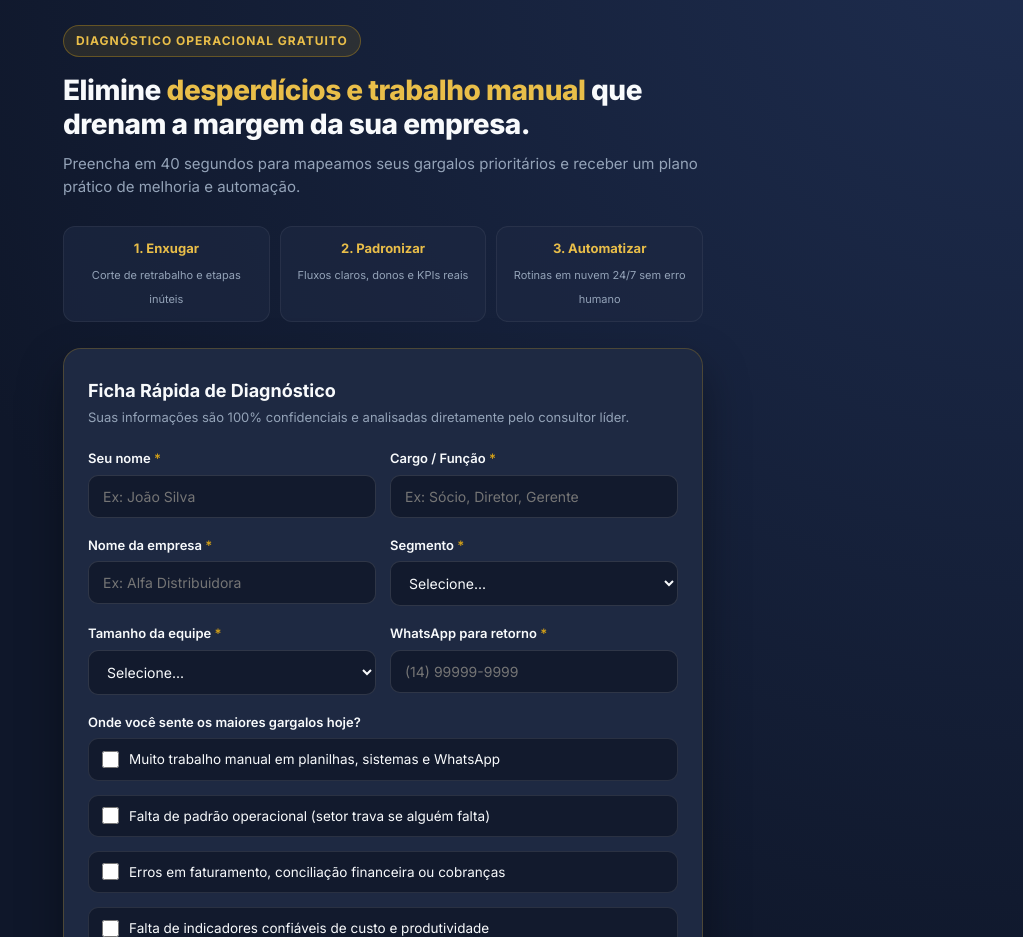
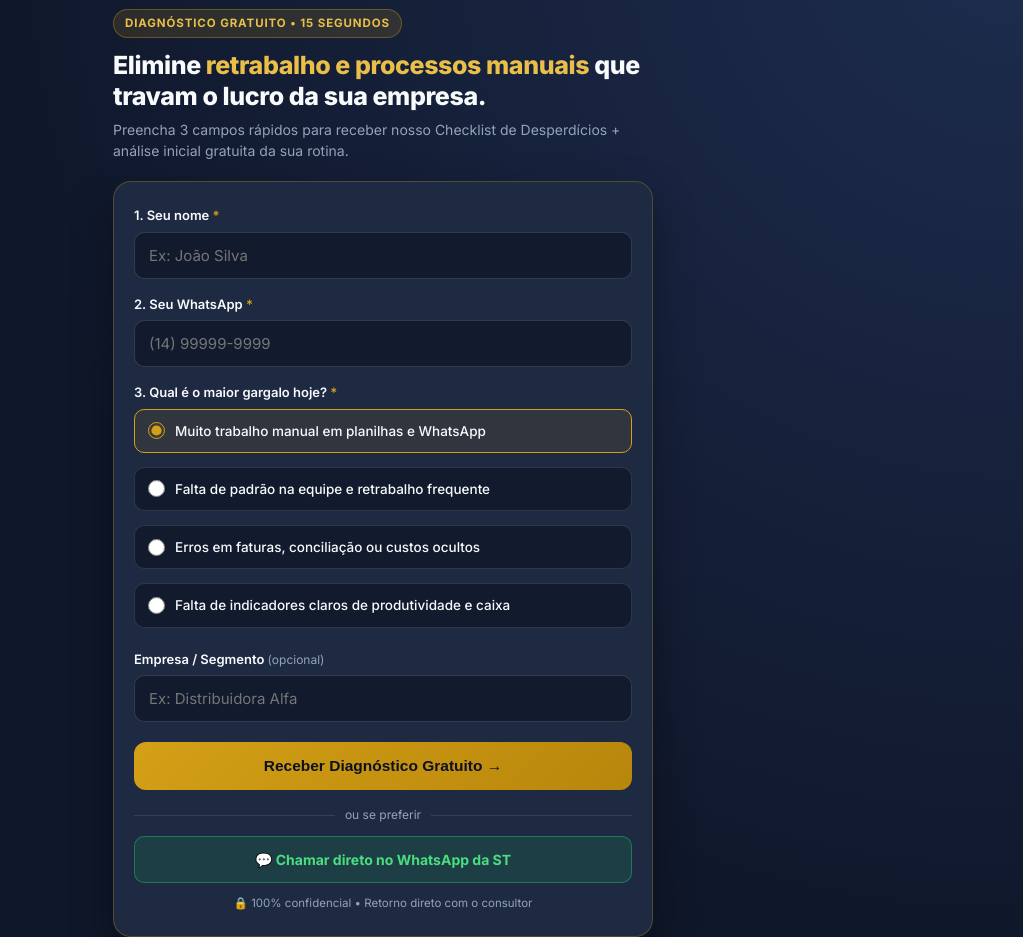
Before and after one commit to gabrielsenshi-byte/st-diagnostico, a plain HTML site: page index.html in a window 1280 px wide. Shown: the part 87-1024 px from the top of the page, without its empty margins (257-1280 px from the left). Drawn offline with nearby package versions, Linux system fonts and the light colour scheme.

Commit message:
Update index.html

```diff
--- a/index.html
+++ b/index.html
@@ -3,17 +3,16 @@
 <head>
   <meta charset="UTF-8" />
   <meta name="viewport" content="width=device-width, initial-scale=1.0" />
-  <title>ST Consultoria e Gestão | Diagnóstico de Processos & Automação</title>
-  <meta name="description" content="Elimine desperdícios, retrabalho manual e gargalos operacionais. Solicite um Diagnóstico de Processos com a ST Consultoria e Gestão." />
+  <title>ST Consultoria e Gestão | Diagnóstico Rápido de Processos</title>
+  <meta name="description" content="Elimine desperdícios e trabalho manual na sua empresa. Receba um Diagnóstico Rápido de Processos da ST Consultoria e Gestão." />
   <link rel="preconnect" href="https://fonts.googleapis.com" />
   <link rel="preconnect" href="https://fonts.gstatic.com" crossorigin />
   <link href="https://fonts.googleapis.com/css2?family=Inter:wght@400;500;600;700;800&family=Playfair+Display:wght@700;800&display=swap" rel="stylesheet" />
   <style>
     :root {
       --bg-dark: #0f172a;
-      --bg-navy: #161f36;
       --card-bg: #1e2942;
-      --card-border: rgba(212, 160, 23, 0.25);
+      --card-border: rgba(212, 160, 23, 0.28);
       --gold: #d4a017;
       --gold-light: #e9be49;
       --text-white: #f8fafc;
@@ -22,481 +21,251 @@
       --input-bg: #121a2d;
     }
 
-    * {
-      box-sizing: border-box;
-      margin: 0;
-      padding: 0;
-    }
+    * { box-sizing: border-box; margin: 0; padding: 0; }
 
     body {
       font-family: 'Inter', -apple-system, BlinkMacSystemFont, sans-serif;
-      background: radial-gradient(circle at top right, #1e2d4f 0%, var(--bg-dark) 60%);
+      background: radial-gradient(circle at top right, #1e2d4f 0%, var(--bg-dark) 62%);
       color: var(--text-white);
       min-height: 100vh;
       line-height: 1.5;
-      padding: 24px 16px 48px;
+      padding: 20px 16px 40px;
     }
 
-    .container {
-      max-width: 640px;
-      margin: 0 auto;
-    }
+    .container { max-width: 540px; margin: 0 auto; }
 
-    /* Header Marca ST */
     .brand-header {
       display: flex;
       align-items: center;
-      gap: 14px;
-      margin-bottom: 28px;
-      padding-bottom: 20px;
+      gap: 12px;
+      margin-bottom: 22px;
+      padding-bottom: 16px;
       border-bottom: 1px solid rgba(255, 255, 255, 0.08);
     }
 
-    .logo-box {
-      display: flex;
-      flex-direction: column;
-      align-items: flex-start;
+    .logo-bar { width: 40px; height: 3px; background: var(--gold); margin-bottom: 2px; border-radius: 2px; }
+    .logo-text { font-family: 'Playfair Display', Georgia, serif; font-size: 28px; font-weight: 800; color: var(--gold); line-height: 1; }
+    .brand-name { display: block; font-size: 13px; font-weight: 700; letter-spacing: 1px; text-transform: uppercase; }
+    .brand-sub { display: block; font-size: 11.5px; color: var(--text-muted); }
+
+    .hero { margin-bottom: 20px; }
+    .badge {
+      display: inline-block;
+      background: rgba(212, 160, 23, 0.14);
+      border: 1px solid rgba(212, 160, 23, 0.35);
+      color: var(--gold-light);
+      font-size: 11.5px;
+      font-weight: 700;
+      letter-spacing: 0.9px;
+      text-transform: uppercase;
+      padding: 5px 11px;
+      border-radius: 999px;
+      margin-bottom: 12px;
     }
 
-    .logo-bar {
-      width: 44px;
-      height: 3px;
-      background: var(--gold);
-      margin-bottom: 2px;
-      border-radius: 2px;
-    }
+    h1 { font-size: 25px; font-weight: 800; line-height: 1.22; margin-bottom: 8px; letter-spacing: -0.4px; }
+    h1 span { color: var(--gold-light); }
+    .hero p { font-size: 14px; color: var(--text-muted); }
 
-    .logo-text {
-      font-family: 'Playfair Display', Georgia, serif;
-      font-size: 30px;
-      font-weight: 800;
-      color: var(--gold);
-      line-height: 1;
-      letter-spacing: -0.5px;
-    }
-
-    .brand-info {
-      display: flex;
-      flex-direction: column;
-    }
-
-    .brand-name {
-      font-size: 14px;
-      font-weight: 700;
-      letter-spacing: 1px;
-      text-transform: uppercase;
-      color: var(--text-white);
-    }
-
-    .brand-sub {
-      font-size: 12px;
-      color: var(--text-muted);
-      letter-spacing: 0.5px;
-    }
-
-    /* Hero */
-    .hero {
-      margin-bottom: 28px;
-    }
-
-    .badge {
-      display: inline-flex;
-      align-items: center;
-      gap: 6px;
-      background: rgba(212, 160, 23, 0.12);
-      border: 1px solid rgba(212, 160, 23, 0.35);
-      color: var(--gold-light);
-      font-size: 12px;
-      font-weight: 700;
-      letter-spacing: 1px;
-      text-transform: uppercase;
-      padding: 6px 12px;
-      border-radius: 999px;
-      margin-bottom: 16px;
-    }
-
-    h1 {
-      font-size: 28px;
-      font-weight: 800;
-      line-height: 1.22;
-      margin-bottom: 12px;
-      letter-spacing: -0.5px;
-    }
-
-    h1 span {
-      color: var(--gold-light);
-    }
-
-    .hero p {
-      font-size: 15px;
-      color: var(--text-muted);
-    }
-
-    /* Pillars */
-    .pillars {
-      display: grid;
-      grid-template-columns: repeat(3, 1fr);
-      gap: 10px;
-      margin-bottom: 26px;
-    }
-
-    .pillar {
-      background: rgba(30, 41, 66, 0.65);
-      border: 1px solid rgba(255, 255, 255, 0.06);
-      border-radius: 12px;
-      padding: 12px 10px;
-      text-align: center;
-    }
-
-    .pillar strong {
-      display: block;
-      font-size: 13px;
-      color: var(--gold-light);
-      margin-bottom: 2px;
-    }
-
-    .pillar span {
-      font-size: 11px;
-      color: var(--text-muted);
-    }
-
-    /* Card do Formulário */
     .form-card {
       background: var(--card-bg);
       border: 1px solid var(--card-border);
       border-radius: 18px;
-      padding: 28px 24px;
-      box-shadow: 0 20px 45px rgba(0, 0, 0, 0.35);
+      padding: 24px 20px;
+      box-shadow: 0 18px 40px rgba(0, 0, 0, 0.35);
     }
 
-    .form-title {
-      font-size: 18px;
-      font-weight: 700;
-      margin-bottom: 4px;
+    .field { margin-bottom: 16px; }
+    label { display: block; font-size: 13px; font-weight: 600; color: var(--text-white); margin-bottom: 6px; }
+    label span.req { color: var(--gold); }
+    label span.opt { color: var(--text-muted); font-weight: 400; font-size: 12px; }
+
+    input[type="text"],
+    input[type="tel"] {
+      width: 100%;
+      background: var(--input-bg);
+      border: 1px solid rgba(255, 255, 255, 0.14);
+      border-radius: 10px;
+      padding: 13px 14px;
+      font-size: 15px;
+      color: var(--text-white);
+      font-family: inherit;
+      outline: none;
+      transition: border-color 0.2s, box-shadow 0.2s;
     }
 
-    .form-subtitle {
-      font-size: 13px;
-      color: var(--text-muted);
-      margin-bottom: 22px;
-    }
+    input:focus { border-color: var(--gold); box-shadow: 0 0 0 3px rgba(212, 160, 23, 0.16); }
 
-    .field {
-      margin-bottom: 18px;
-    }
-
-    .field-row {
-      display: grid;
-      grid-template-columns: 1fr 1fr;
-      gap: 14px;
-    }
-
-    label {
-      display: block;
-      font-size: 13px;
-      font-weight: 600;
-      color: var(--text-white);
-      margin-bottom: 6px;
-    }
-
-    label span.req {
-      color: var(--gold);
-    }
-
-    input[type="text"],
-    input[type="tel"],
-    input[type="email"],
-    select,
-    textarea {
-      width: 100%;
-      background: var(--input-bg);
-      border: 1px solid rgba(255, 255, 255, 0.12);
-      border-radius: 10px;
-      padding: 12px 14px;
-      font-size: 14px;
-      color: var(--text-white);
-      font-family: inherit;
-      transition: border-color 0.2s, box-shadow 0.2s;
-      outline: none;
-    }
-
-    input:focus,
-    select:focus,
-    textarea:focus {
-      border-color: var(--gold);
-      box-shadow: 0 0 0 3px rgba(212, 160, 23, 0.16);
-    }
-
-    textarea {
-      resize: vertical;
-      min-height: 82px;
-    }
-
-    /* Checkboxes de Gargalos */
-    .checkbox-grid {
-      display: grid;
-      grid-template-columns: 1fr;
-      gap: 8px;
-    }
-
-    .check-option {
+    .radio-grid { display: grid; grid-template-columns: 1fr; gap: 8px; }
+    .radio-option {
       display: flex;
       align-items: center;
       gap: 10px;
       background: var(--input-bg);
-      border: 1px solid rgba(255, 255, 255, 0.1);
+      border: 1px solid rgba(255, 255, 255, 0.12);
       border-radius: 10px;
-      padding: 10px 13px;
+      padding: 11px 13px;
       cursor: pointer;
+      font-size: 13.5px;
+      font-weight: 500;
+      color: var(--text-white);
       transition: border-color 0.2s, background 0.2s;
-      font-size: 13.5px;
-      color: var(--text-white);
-      font-weight: 400;
     }
 
-    .check-option:hover {
-      border-color: rgba(212, 160, 23, 0.5);
+    .radio-option:has(input:checked) {
+      border-color: var(--gold);
+      background: rgba(212, 160, 23, 0.1);
     }
 
-    .check-option input[type="checkbox"] {
-      width: 17px;
-      height: 17px;
-      accent-color: var(--gold);
-      cursor: pointer;
-      flex-shrink: 0;
-    }
+    .radio-option input { width: 17px; height: 17px; accent-color: var(--gold); flex-shrink: 0; }
 
-    /* Botão Submit */
     .btn-submit {
       width: 100%;
       background: linear-gradient(135deg, var(--gold) 0%, #b8860b 100%);
       color: #0b1120;
       border: none;
       border-radius: 12px;
-      padding: 15px 20px;
-      font-size: 15px;
+      padding: 15px 18px;
+      font-size: 15.5px;
       font-weight: 800;
-      letter-spacing: 0.3px;
       cursor: pointer;
       transition: transform 0.15s, filter 0.2s;
-      margin-top: 8px;
+      margin-top: 4px;
     }
 
-    .btn-submit:hover {
-      filter: brightness(1.08);
-      transform: translateY(-1px);
-    }
+    .btn-submit:hover { filter: brightness(1.08); transform: translateY(-1px); }
 
-    .btn-submit:disabled {
-      opacity: 0.65;
-      cursor: not-allowed;
-      transform: none;
-    }
-
-    .privacy-note {
-      text-align: center;
+    .divider {
+      display: flex;
+      align-items: center;
+      gap: 10px;
+      margin: 16px 0 12px;
       font-size: 12px;
       color: var(--text-muted);
-      margin-top: 12px;
     }
+    .divider::before, .divider::after { content: ""; flex: 1; height: 1px; background: rgba(255, 255, 255, 0.1); }
 
-    /* Tela de Sucesso */
-    .success-box {
-      display: none;
-      text-align: center;
-      padding: 16px 8px;
-    }
-
-    .success-icon {
-      width: 60px;
-      height: 60px;
-      border-radius: 50%;
-      background: rgba(16, 185, 129, 0.15);
-      border: 2px solid var(--success);
-      color: var(--success);
+    .btn-zap-direct {
       display: flex;
-      align-items: center;
-      justify-content: center;
-      font-size: 28px;
-      margin: 0 auto 18px;
-    }
-
-    .success-box h2 {
-      font-size: 22px;
-      margin-bottom: 10px;
-    }
-
-    .success-box p {
-      font-size: 14px;
-      color: var(--text-muted);
-      margin-bottom: 22px;
-    }
-
-    .btn-whatsapp {
-      display: inline-flex;
       align-items: center;
       justify-content: center;
       gap: 8px;
       width: 100%;
-      background: #25d366;
-      color: #062814;
+      background: rgba(37, 211, 102, 0.12);
+      border: 1px solid rgba(37, 211, 102, 0.4);
+      color: #4ade80;
       text-decoration: none;
-      font-weight: 800;
-      font-size: 15px;
-      padding: 15px 20px;
-      border-radius: 12px;
-      transition: filter 0.2s;
+      font-weight: 700;
+      font-size: 14px;
+      padding: 12px 16px;
+      border-radius: 10px;
+      transition: background 0.2s;
+    }
+    .btn-zap-direct:hover { background: rgba(37, 211, 102, 0.2); }
+
+    .privacy-note { text-align: center; font-size: 11.5px; color: var(--text-muted); margin-top: 12px; }
+
+    .success-box { display: none; text-align: center; padding: 14px 6px; }
+    .success-icon {
+      width: 58px; height: 58px; border-radius: 50%;
+      background: rgba(16, 185, 129, 0.15); border: 2px solid var(--success); color: var(--success);
+      display: flex; align-items: center; justify-content: center; font-size: 26px; margin: 0 auto 16px;
+    }
+    .success-box h2 { font-size: 21px; margin-bottom: 8px; }
+    .success-box p { font-size: 14px; color: var(--text-muted); margin-bottom: 20px; }
+
+    .btn-whatsapp {
+      display: inline-flex; align-items: center; justify-content: center; gap: 8px;
+      width: 100%; background: #25d366; color: #062814; text-decoration: none;
+      font-weight: 800; font-size: 15px; padding: 15px 20px; border-radius: 12px;
     }
 
-    .btn-whatsapp:hover {
-      filter: brightness(1.06);
-    }
-
-    footer {
-      text-align: center;
-      margin-top: 32px;
-      font-size: 12px;
-      color: var(--text-muted);
-    }
-
-    @media (max-width: 540px) {
-      h1 { font-size: 24px; }
-      .field-row { grid-template-columns: 1fr; gap: 0; }
-      .pillars { grid-template-columns: 1fr; }
-      .form-card { padding: 22px 18px; }
-    }
+    footer { text-align: center; margin-top: 26px; font-size: 11.5px; color: var(--text-muted); }
   </style>
 </head>
 <body>
   <div class="container">
     <header class="brand-header">
-      <div class="logo-box">
+      <div>
         <div class="logo-bar"></div>
         <div class="logo-text">ST</div>
       </div>
-      <div class="brand-info">
+      <div>
         <span class="brand-name">ST Consultoria e Gestão</span>
         <span class="brand-sub">Processos • Eficiência Operacional • Automação</span>
       </div>
     </header>
 
     <section class="hero">
-      <div class="badge">Diagnóstico Operacional Gratuito</div>
-      <h1>Elimine <span>desperdícios e trabalho manual</span> que drenam a margem da sua empresa.</h1>
-      <p>Preencha em 40 segundos para mapeamos seus gargalos prioritários e receber um plano prático de melhoria e automação.</p>
-    </section>
-
-    <section class="pillars">
-      <div class="pillar">
-        <strong>1. Enxugar</strong>
-        <span>Corte de retrabalho e etapas inúteis</span>
-      </div>
-      <div class="pillar">
-        <strong>2. Padronizar</strong>
-        <span>Fluxos claros, donos e KPIs reais</span>
-      </div>
-      <div class="pillar">
-        <strong>3. Automatizar</strong>
-        <span>Rotinas em nuvem 24/7 sem erro humano</span>
-      </div>
+      <div class="badge">Diagnóstico Gratuito • 15 Segundos</div>
+      <h1>Elimine <span>retrabalho e processos manuais</span> que travam o lucro da sua empresa.</h1>
+      <p>Preencha 3 campos rápidos para receber nosso Checklist de Desperdícios + análise inicial gratuita da sua rotina.</p>
     </section>
 
     <main class="form-card">
       <form id="diagnosticoForm">
-        <h2 class="form-title">Ficha Rápida de Diagnóstico</h2>
-        <p class="form-subtitle">Suas informações são 100% confidenciais e analisadas diretamente pelo consultor líder.</p>
-
-        <div class="field-row">
-          <div class="field">
-            <label for="nome">Seu nome <span class="req">*</span></label>
-            <input type="text" id="nome" name="nome" placeholder="Ex: João Silva" required />
-          </div>
-          <div class="field">
-            <label for="cargo">Cargo / Função <span class="req">*</span></label>
-            <input type="text" id="cargo" name="cargo" placeholder="Ex: Sócio, Diretor, Gerente" required />
-          </div>
-        </div>
-
-        <div class="field-row">
-          <div class="field">
-            <label for="empresa">Nome da empresa <span class="req">*</span></label>
-            <input type="text" id="empresa" name="empresa" placeholder="Ex: Alfa Distribuidora" required />
-          </div>
-          <div class="field">
-            <label for="segmento">Segmento <span class="req">*</span></label>
-            <select id="segmento" name="segmento" required>
-              <option value="" disabled selected>Selecione...</option>
-              <option value="Logística / Transportadora">Logística / Transportadora</option>
-              <option value="Indústria / Manufatura">Indústria / Manufatura</option>
-              <option value="Comércio / Distribuidora / E-commerce">Comércio / Distribuidora / E-commerce</option>
-              <option value="Serviços / Escritório / Clínica">Serviços / Escritório / Clínica</option>
-              <option value="Outro segmento">Outro segmento</option>
-            </select>
-          </div>
-        </div>
-
-        <div class="field-row">
-          <div class="field">
-            <label for="equipe">Tamanho da equipe <span class="req">*</span></label>
-            <select id="equipe" name="equipe" required>
-              <option value="" disabled selected>Selecione...</option>
-              <option value="1 a 5 pessoas">1 a 5 pessoas</option>
-              <option value="6 a 20 pessoas">6 a 20 pessoas</option>
-              <option value="21 a 50 pessoas">21 a 50 pessoas</option>
-              <option value="Mais de 50 pessoas">Mais de 50 pessoas</option>
-            </select>
-          </div>
-          <div class="field">
-            <label for="whatsapp">WhatsApp para retorno <span class="req">*</span></label>
-            <input type="tel" id="whatsapp" name="whatsapp" placeholder="(14) 99999-9999" required />
-          </div>
+        <div class="field">
+          <label for="nome">1. Seu nome <span class="req">*</span></label>
+          <input type="text" id="nome" name="nome" placeholder="Ex: João Silva" required />
         </div>
 
         <div class="field">
-          <label>Onde você sente os maiores gargalos hoje?</label>
-          <div class="checkbox-grid">
-            <label class="check-option">
-              <input type="checkbox" name="gargalos" value="Muito trabalho manual em planilhas e WhatsApp" />
-              Muito trabalho manual em planilhas, sistemas e WhatsApp
+          <label for="whatsapp">2. Seu WhatsApp <span class="req">*</span></label>
+          <input type="tel" id="whatsapp" name="whatsapp" placeholder="(14) 99999-9999" required />
+        </div>
+
+        <div class="field">
+          <label>3. Qual é o maior gargalo hoje? <span class="req">*</span></label>
+          <div class="radio-grid">
+            <label class="radio-option">
+              <input type="radio" name="gargalo" value="Muito trabalho manual em planilhas e WhatsApp" required checked />
+              Muito trabalho manual em planilhas e WhatsApp
             </label>
-            <label class="check-option">
-              <input type="checkbox" name="gargalos" value="Falta de padrão na equipe / dependência de pessoas" />
-              Falta de padrão operacional (setor trava se alguém falta)
+            <label class="radio-option">
+              <input type="radio" name="gargalo" value="Falta de padrão na equipe e retrabalho frequente" />
+              Falta de padrão na equipe e retrabalho frequente
             </label>
-            <label class="check-option">
-              <input type="checkbox" name="gargalos" value="Erros em faturamento, conciliação ou cobranças" />
-              Erros em faturamento, conciliação financeira ou cobranças
+            <label class="radio-option">
+              <input type="radio" name="gargalo" value="Erros em faturas, conciliação ou custos ocultos" />
+              Erros em faturas, conciliação ou custos ocultos
             </label>
-            <label class="check-option">
-              <input type="checkbox" name="gargalos" value="Falta de indicadores claros de custo e produtividade" />
-              Falta de indicadores confiáveis de custo e produtividade
+            <label class="radio-option">
+              <input type="radio" name="gargalo" value="Falta de indicadores claros de produtividade e caixa" />
+              Falta de indicadores claros de produtividade e caixa
             </label>
           </div>
         </div>
 
         <div class="field">
-          <label for="tarefa">Se pudesse eliminar 1 tarefa repetitiva hoje, qual seria?</label>
-          <textarea id="tarefa" name="tarefa" placeholder="Ex: Conferir faturas manualmente toda semana, preencher planilhas de controle, cobrar status da equipe..."></textarea>
+          <label for="empresa">Empresa / Segmento <span class="opt">(opcional)</span></label>
+          <input type="text" id="empresa" name="empresa" placeholder="Ex: Distribuidora Alfa" />
         </div>
 
         <button type="submit" class="btn-submit" id="btnSubmit">
-          Solicitar Diagnóstico Gratuito →
+          Receber Diagnóstico Gratuito →
         </button>
-        <p class="privacy-note">🔒 Dados protegidos • Retorno em até 24 horas úteis</p>
+
+        <div class="divider">ou se preferir</div>
+
+        <a href="https://wa.me/5514998288995?text=Ol%C3%A1!%20Vim%20pelo%20Instagram%20da%20ST%20Consultoria%20e%20quero%20saber%20mais%20sobre%20o%20Diagn%C3%B3stico%20de%20Processos." target="_blank" rel="noopener noreferrer" class="btn-zap-direct">
+          💬 Chamar direto no WhatsApp da ST
+        </a>
+
+        <p class="privacy-note">🔒 100% confidencial • Retorno direto com o consultor</p>
       </form>
 
       <div class="success-box" id="successBox">
         <div class="success-icon">✓</div>
-        <h2>Diagnóstico Solicitado com Sucesso!</h2>
-        <p>Recebemos os dados da sua operação. Se quiser agilizar o atendimento e já receber nosso Checklist de Desperdícios agora, clique abaixo para confirmar no WhatsApp:</p>
+        <h2>Diagnóstico Solicitado!</h2>
+        <p>Recebemos seus dados. Toque no botão abaixo para receber o Checklist agora mesmo no WhatsApp:</p>
         <a id="whatsappLink" href="#" target="_blank" rel="noopener noreferrer" class="btn-whatsapp">
-          💬 Confirmar e Falar no WhatsApp da ST
+          💬 Abrir WhatsApp da ST Agora
         </a>
       </div>
     </main>
 
     <footer>
-      © 2026 ST Consultoria e Gestão • Processos, Lean Six Sigma &amp; Automação • @stconsultoriabr
+      © 2026 ST Consultoria e Gestão • @stconsultoriabr
     </footer>
   </div>
 
@@ -505,65 +274,43 @@
     const EMAIL_DESTINO = 'gabrielsenshi@gmail.com';
 
     const form = document.getElementById('diagnosticoForm');
-    const btnSubmit = document.getElementById('btnSubmit');
     const successBox = document.getElementById('successBox');
     const whatsappLink = document.getElementById('whatsappLink');
 
-    form.addEventListener('submit', async function (e) {
+    form.addEventListener('submit', function (e) {
       e.preventDefault();
-      btnSubmit.disabled = true;
-      btnSubmit.textContent = 'Enviando diagnóstico...';
 
       const nome = document.getElementById('nome').value.trim();
-      const cargo = document.getElementById('cargo').value.trim();
-      const empresa = document.getElementById('empresa').value.trim();
-      const segmento = document.getElementById('segmento').value;
-      const equipe = document.getElementById('equipe').value;
       const whatsapp = document.getElementById('whatsapp').value.trim();
-      const tarefa = document.getElementById('tarefa').value.trim() || 'Não informado';
+      const empresa = document.getElementById('empresa').value.trim() || 'Não informada';
+      const gargaloEl = document.querySelector('input[name="gargalo"]:checked');
+      const gargalo = gargaloEl ? gargaloEl.value : 'Não selecionado';
 
-      const gargalos = Array.from(document.querySelectorAll('input[name="gargalos"]:checked'))
-        .map(el => el.value)
-        .join(' | ') || 'Não selecionado';
-
-      // Envio assíncrono em segundo plano (keepalive) para resposta instantânea na tela
+      // Envio instantâneo em segundo plano via FormSubmit
       try {
         fetch(`https://formsubmit.co/ajax/${EMAIL_DESTINO}`, {
           method: 'POST',
           keepalive: true,
-          headers: {
-            'Content-Type': 'application/json',
-            'Accept': 'application/json'
-          },
+          headers: { 'Content-Type': 'application/json', 'Accept': 'application/json' },
           body: JSON.stringify({
-            _subject: `🚀 Novo Lead ST Consultoria: ${empresa} (${nome})`,
+            _subject: `🚀 Novo Lead ST Consultoria: ${nome} (${empresa})`,
             Nome: nome,
-            Cargo: cargo,
+            WhatsApp: whatsapp,
             Empresa: empresa,
-            Segmento: segmento,
-            Equipe: equipe,
-            WhatsApp: whatsapp,
-            Gargalos: gargalos,
-            Tarefa_Prioritaria: tarefa
+            Gargalo_Principal: gargalo
           })
-        }).catch(err => console.warn('Fallback para WhatsApp:', err));
-      } catch (err) {
-        console.warn('Fallback para WhatsApp:', err);
-      }
+        }).catch(() => {});
+      } catch (_) {}
 
-      // Monta mensagem pronta para WhatsApp da ST
       const msgZap = [
-        `Olá! Acabei de preencher o Diagnóstico da ST Consultoria:`,
+        `Olá! Preenchi o Diagnóstico Rápido da ST Consultoria:`,
         ``,
-        `👤 *Nome:* ${nome} (${cargo})`,
-        `🏢 *Empresa:* ${empresa} — ${segmento}`,
-        `👥 *Equipe:* ${equipe}`,
-        `⚠️ *Gargalos:* ${gargalos}`,
-        `⚡ *Tarefa prioritária:* ${tarefa}`
+        `👤 *Nome:* ${nome}`,
+        `🏢 *Empresa:* ${empresa}`,
+        `⚠️ *Maior gargalo:* ${gargalo}`
       ].join('\n');
 
       whatsappLink.href = `https://wa.me/${WHATSAPP_ST}?text=${encodeURIComponent(msgZap)}`;
-
       form.style.display = 'none';
       successBox.style.display = 'block';
     });
```
